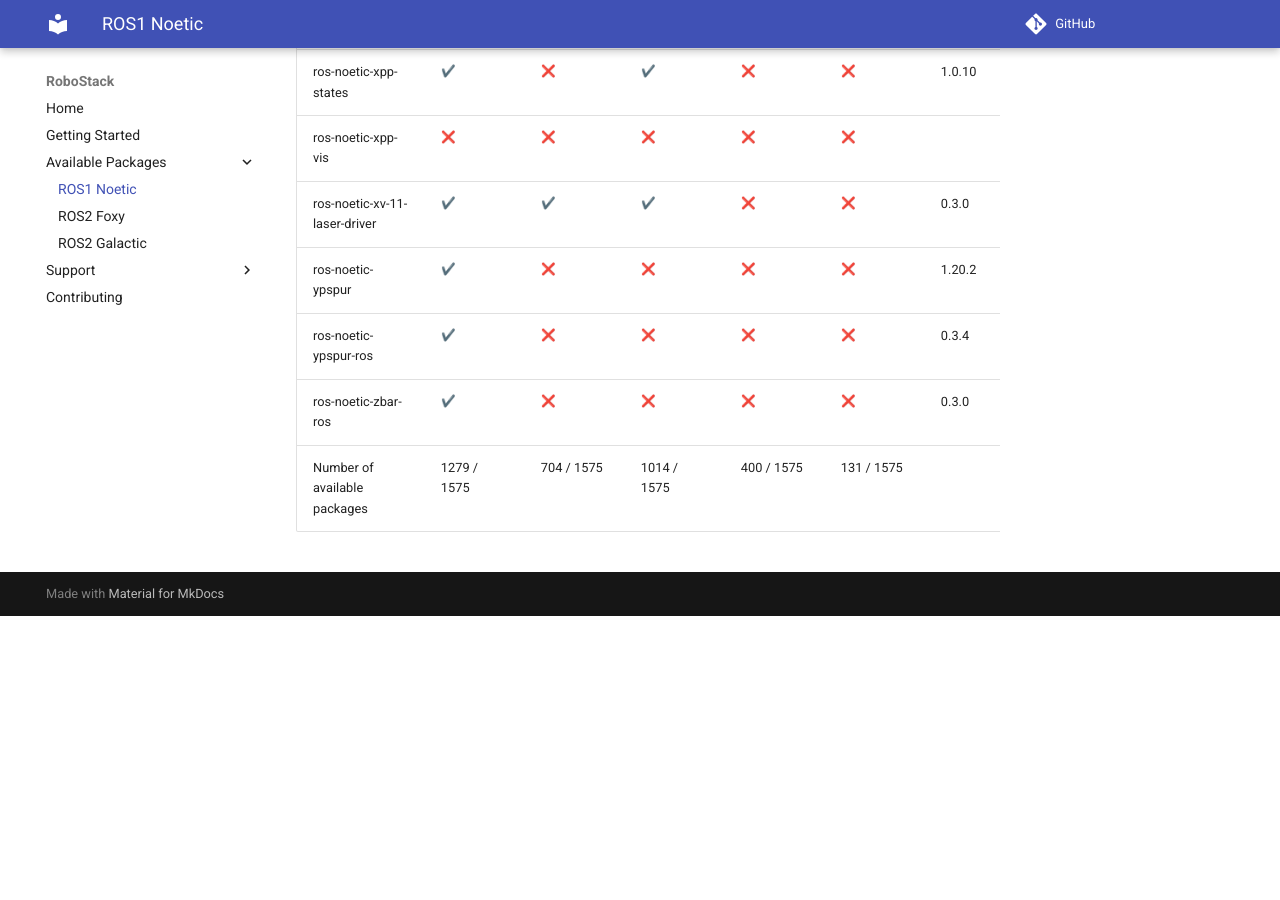
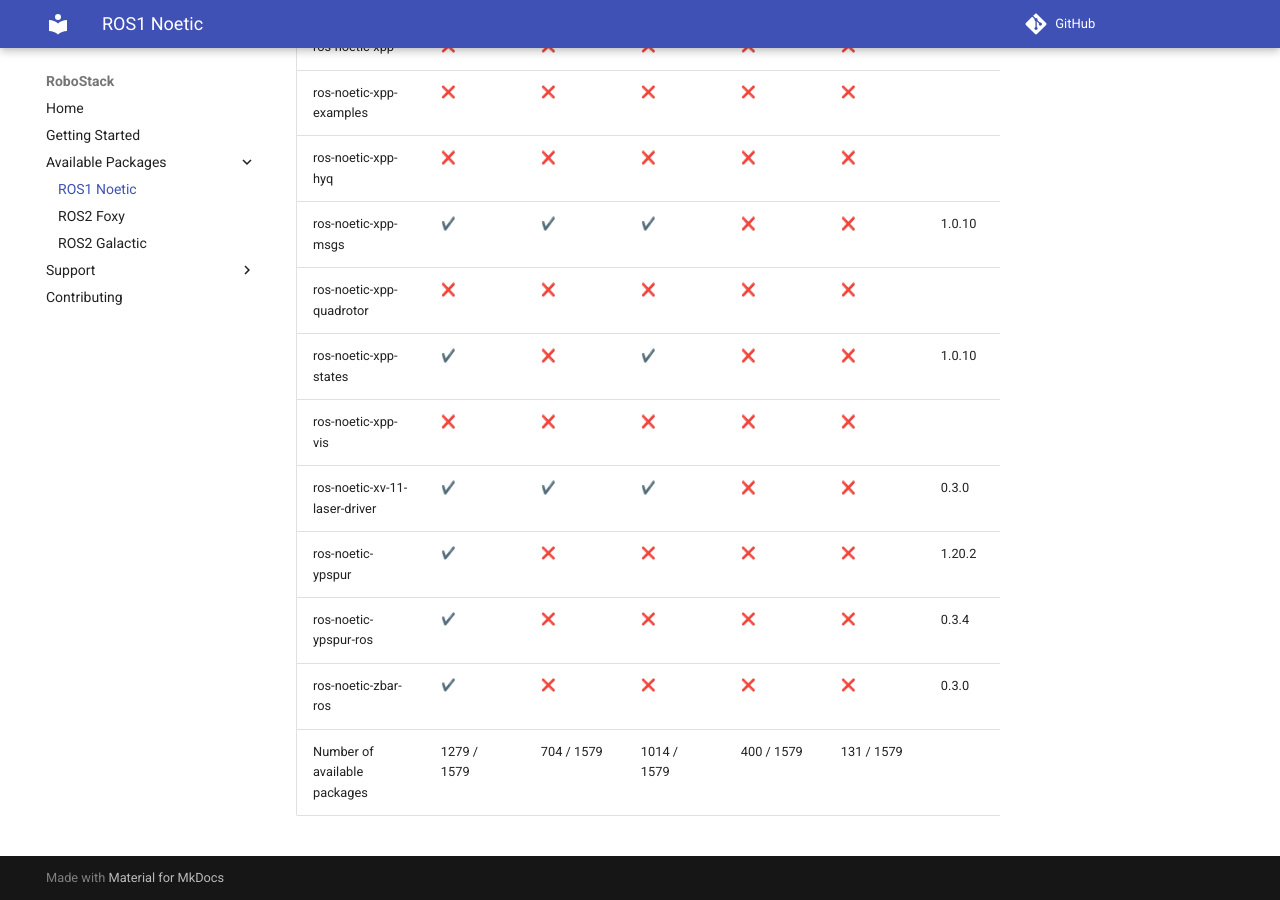
Before and after one commit to RoboStack/robostack.github.io, an MkDocs documentation site: the page built from docs/noetic.md, in a window 1280 px wide and 900 px high, scrolled down 114419 px. Built offline with MkDocs 1.6.1 and Material for MkDocs 9.7.7, drawn with Linux system fonts in a browser that asks for light colours; emoji names are drawn with the system emoji font; comment, search, counter and statistics services are not loaded; before the commit the page ends 115035 px from its top, so only the background shows below that; some of the changed text lies outside the part shown.

Commit message:
Update tables

```diff
--- a/docs/noetic.md
+++ b/docs/noetic.md
@@ -1575,4 +1579,4 @@
 | ros-noetic-ypspur | :heavy_check_mark: { data-sort='1' } | :x: { data-sort='0' } | :x: { data-sort='0' } | :x: { data-sort='0' } | :x: { data-sort='0' } | 1.20.2  |
 | ros-noetic-ypspur-ros | :heavy_check_mark: { data-sort='1' } | :x: { data-sort='0' } | :x: { data-sort='0' } | :x: { data-sort='0' } | :x: { data-sort='0' } | 0.3.4  |
 | ros-noetic-zbar-ros | :heavy_check_mark: { data-sort='1' } | :x: { data-sort='0' } | :x: { data-sort='0' } | :x: { data-sort='0' } | :x: { data-sort='0' } | 0.3.0  |
-| Number of available packages |  1279 / 1575 | 704 / 1575 | 1014 / 1575 | 400 / 1575 | 131 / 1575 |
+| Number of available packages |  1279 / 1579 | 704 / 1579 | 1014 / 1579 | 400 / 1579 | 131 / 1579 |
```
Also changed, not shown: other parts of docs/noetic.md (+4 -0 lines).
